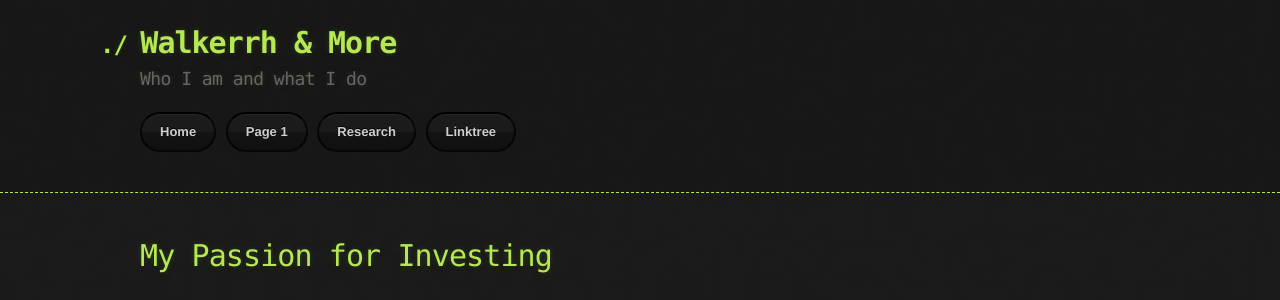
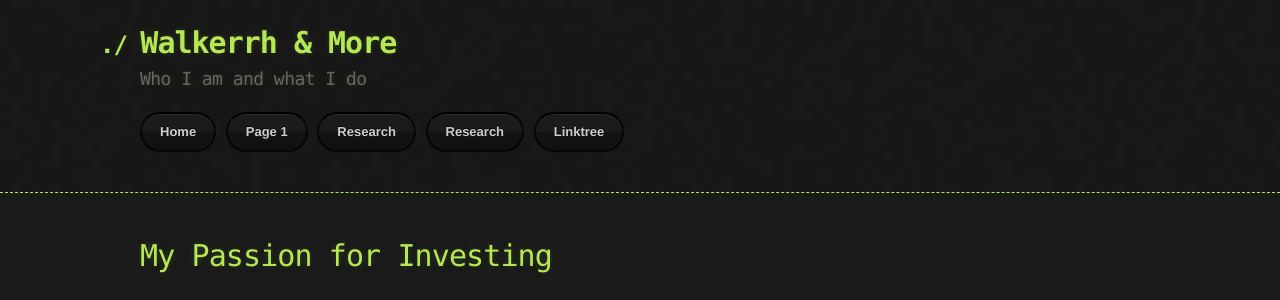
Before and after one commit to Walkerrh/walkerrh.github.io, a Jekyll site: the page built from index.md, in a window 1280 px wide. Shown: the top 300 px of the page. Built offline with Jekyll 4.4.1, drawn with Linux system fonts in a browser that asks for light colours; our own code applies the rules of GitHub Pages for plain Markdown files.

Commit message:
Update default.html

```diff
--- a/_layouts/default.html
+++ b/_layouts/default.html
@@ -24,6 +24,7 @@
           <a href="{{ '/index.html' | relative_url }}" class="btn">Home</a>
           <a href="{{ '/formatting_notes.html' | relative_url }}" class="btn">Page 1</a>
           <a href="{{ '/research.html' | relative_url }}" class="btn">Research</a>
+          <a href="{{ '/index.html' | relative_url }}" class="btn">Research</a>
           <a href="https://linktr.ee/walkerrh_" class="btn">Linktree</a>
       <!-- Keep your other buttons here -->
 <!--         <section id="downloads"> -->
```
